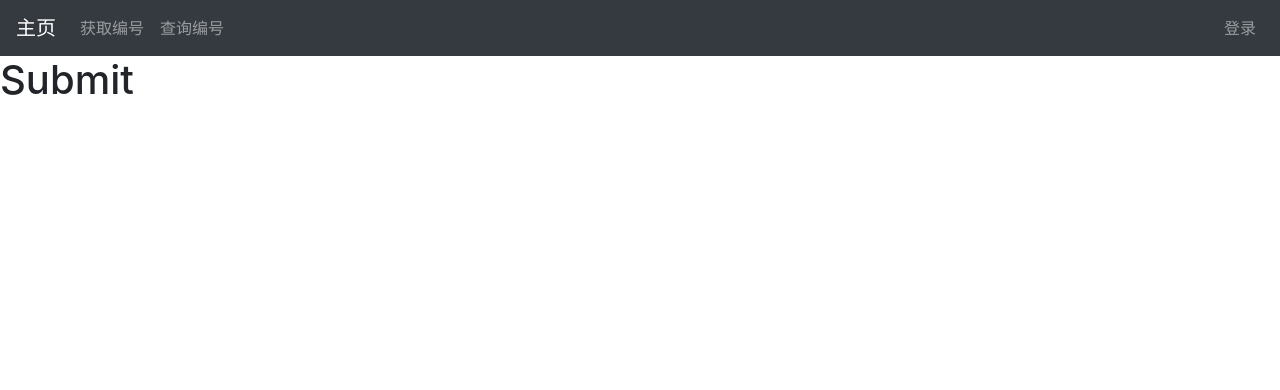
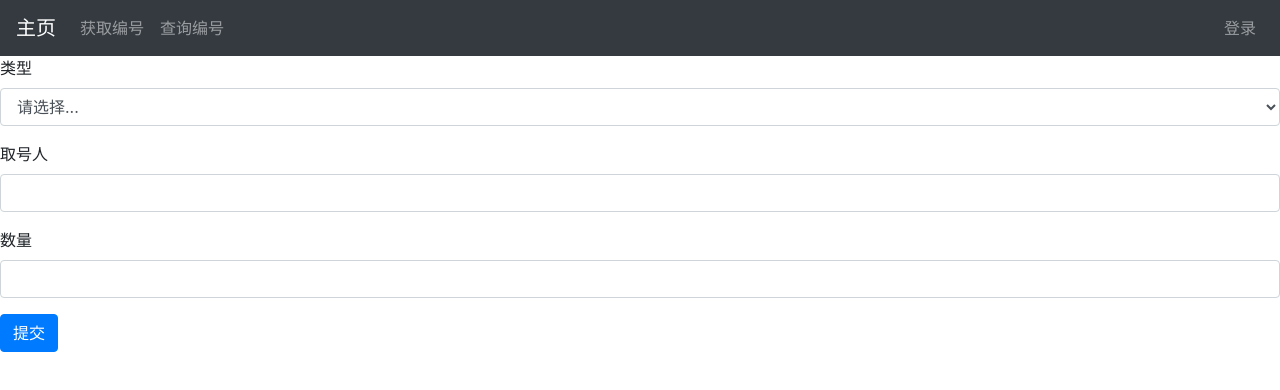
Before and after one commit to zheyangc/document-management, a React (Create React App) app in the folder client/: page / in a window 1280 px wide. Shown: the top 390 px of the page. Built offline with nearby package versions, Linux system fonts and the light colour scheme.

Commit message:
add reducer and context

```diff
--- a/client/src/component/submit/index.js
+++ /dev/null
@@ -1,5 +0,0 @@
-import React from 'react';
-
-export const Submit = () => (
-    <h1>Submit</h1>
-)
--- /dev/null
+++ b/client/src/components/submit/SubmitForm.js
@@ -0,0 +1,63 @@
+import React, { useContext } from "react";
+import { Form, Button } from "react-bootstrap";
+import { DocumentType } from "../../constant/DocumentType";
+import { DocumentContext } from "../../contexts/DocumentContext";
+
+export const SubmitForm = () => {
+  const { formState, formDispatch } = useContext(DocumentContext);
+
+  const handleChange = (event) => {
+    formDispatch({
+      type: "UPDATE_FORM",
+      payload: {
+        ...formState,
+        [event.target.name]: event.target.value,
+      },
+    });
+  };
+
+  return (
+    <Form>
+      <Form.Group>
+        <Form.Label>类型</Form.Label>
+        <Form.Control
+          as="select"
+          name="documentType"
+          value={formState.documentType}
+          onChange={handleChange}
+        >
+          <option value="" disabled>
+            请选择...
+          </option>
+          {DocumentType.map((document) => (
+            <option key={document.type} value={document.type}>
+              {document.name}
+            </option>
+          ))}
+        </Form.Control>
+      </Form.Group>
+
+      <Form.Group>
+        <Form.Label>取号人</Form.Label>
+        <Form.Control
+          name="userName"
+          value={formState.userName}
+          onChange={handleChange}
+        />
+      </Form.Group>
+
+      <Form.Group>
+        <Form.Label>数量</Form.Label>
+        <Form.Control
+          name="count"
+          value={formState.count}
+          onChange={handleChange}
+        />
+      </Form.Group>
+
+      <Form.Group>
+        <Button>提交</Button>
+      </Form.Group>
+    </Form>
+  );
+};
--- a/client/src/component/ViewBox.js
+++ b/client/src/components/submit/ViewBox.js
@@ -4,7 +4,7 @@ import {
 } from 'react-bootstrap'
 import SubmitForm from './SubmitForm'
 import SubmitResult from './SubmitResult'
-import PostFormApi from '../api/PostForm'
+import PostFormApi from '../../api/PostForm'
 
 class ViewBox extends React.Component {
     constructor (props) {
--- /dev/null
+++ b/client/src/components/submit/index.js
@@ -0,0 +1,6 @@
+import React from 'react';
+import {SubmitForm} from './SubmitForm'
+
+export const Submit = () => (
+    <SubmitForm></SubmitForm>
+)
--- a/client/src/constant/DocumentType.js
+++ b/client/src/constant/DocumentType.js
@@ -1,5 +1,14 @@
-const DocumentType = {
-    shiXianGaoZhiShu: "事先告知书",
-    tingZhengGaoZhiShu: "听证告知书",
-    songDaHuiZheng: "送达回证"
-}
+export const DocumentType = [
+  {
+    type: "shiXianGaoZhiShu",
+    name: "事先告知书",
+  },
+  {
+    type: "tingZhengGaoZhiShu",
+    name: "听证告知书",
+  },
+  {
+    type: "songDaHuiZheng",
+    name: "送达回证",
+  },
+];
--- /dev/null
+++ b/client/src/contexts/DocumentContext.js
@@ -0,0 +1,17 @@
+import React, {createContext, useReducer} from 'react';
+import {formReducer, initialFormState} from '../reducers/FormReducer';
+
+export const DocumentContext = createContext();
+
+export const DocumentContextProvider = props => {
+    const [formState, formDispatch] = useReducer(formReducer, initialFormState);
+
+    return (
+        <DocumentContext.Provider value = {{
+            formState,
+            formDispatch,
+        }}>
+            {props.children}
+        </DocumentContext.Provider>
+    );
+}
--- /dev/null
+++ b/client/src/reducers/FormReducer.js
@@ -0,0 +1,25 @@
+export const initialFormState = {
+  userName: "",
+  count: "",
+  documentType: "",
+};
+
+export const formReducer = (state, action) => {
+  console.log(action);
+  switch (action.type) {
+    case "SUBMIT_FORM": {
+      return initialFormState;
+    }
+    case "UPDATE_FORM": {
+      let data = action.payload;
+      return {
+        ...state,
+        userName: data.userName,
+        count: data.count,
+        documentType: data.documentType,
+      }
+    }
+    default:
+      return {...state};
+  }
+};
```
Also changed, not shown: client/src/App.js (+6 -5 lines), client/src/component/SubmitForm.js (deleted, +0 -55 lines), client/src/components/NavigBar.js (renamed from client/src/component/NavigBar.js), client/src/components/search/index.js (renamed from client/src/component/search/index.js), client/src/components/submit/SubmitResult.js (renamed from client/src/component/SubmitResult.js).
